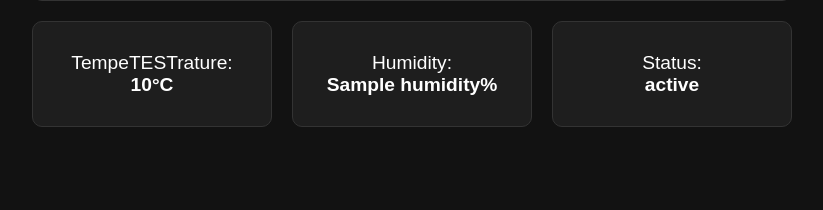
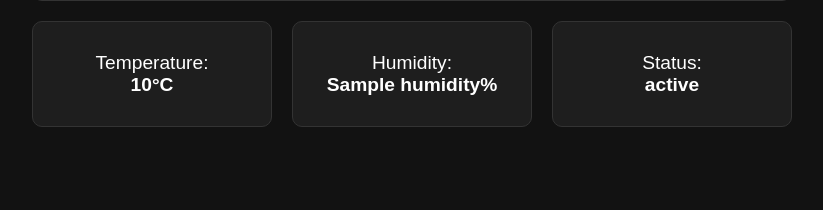
Before and after one commit to jannesii/Code, a Flask app: template server/templates/3d.html in a window 1280 px wide. Shown: the part 142-352 px from the top of the page, without its empty margins (228-1051 px from the left). Run offline with Flask 3, Linux system fonts and the light colour scheme; the template is opened without the code that fills it: most values are stand-ins (such as "Sample title", 1, 10 or a date in 2020); parts of the project's set-up code (start-up, migrations or seed data) failed here and were passed over.

Commit message:
Fix typo in temperature label on sensor dashboard

```diff
--- a/server/templates/3d.html
+++ b/server/templates/3d.html
@@ -111,7 +111,7 @@
       </div>
       <!-- Sensoridatan ruudukko -->
       <div class="data-grid">
-      <div class="tile">TempeTESTrature:<br> <strong id="temperature">{{ last_temphum['temperature'] }}°C</strong></div>
+      <div class="tile">Temperature:<br> <strong id="temperature">{{ last_temphum['temperature'] }}°C</strong></div>
       <div class="tile">Humidity:<br> <strong id="humidity">{{ last_temphum['humidity'] }}%</strong></div>
       <div class="tile">Status:<br> <strong id="status">{{ last_status['status'] }}</strong></div>
 
```
